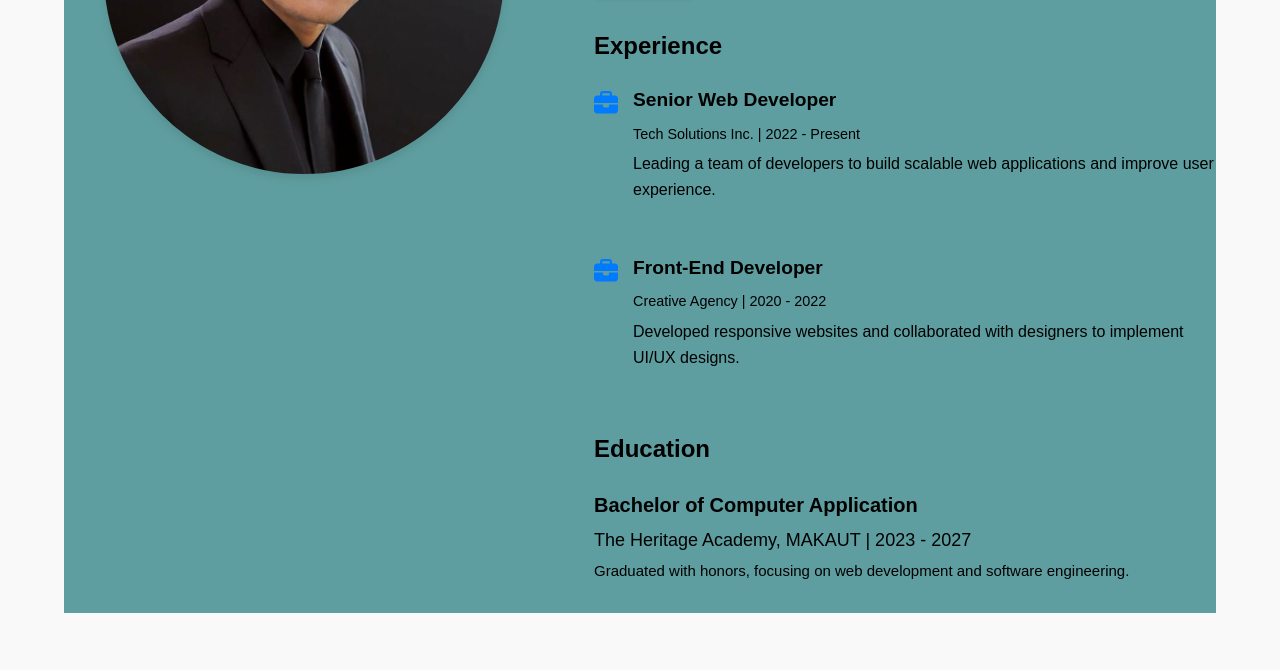
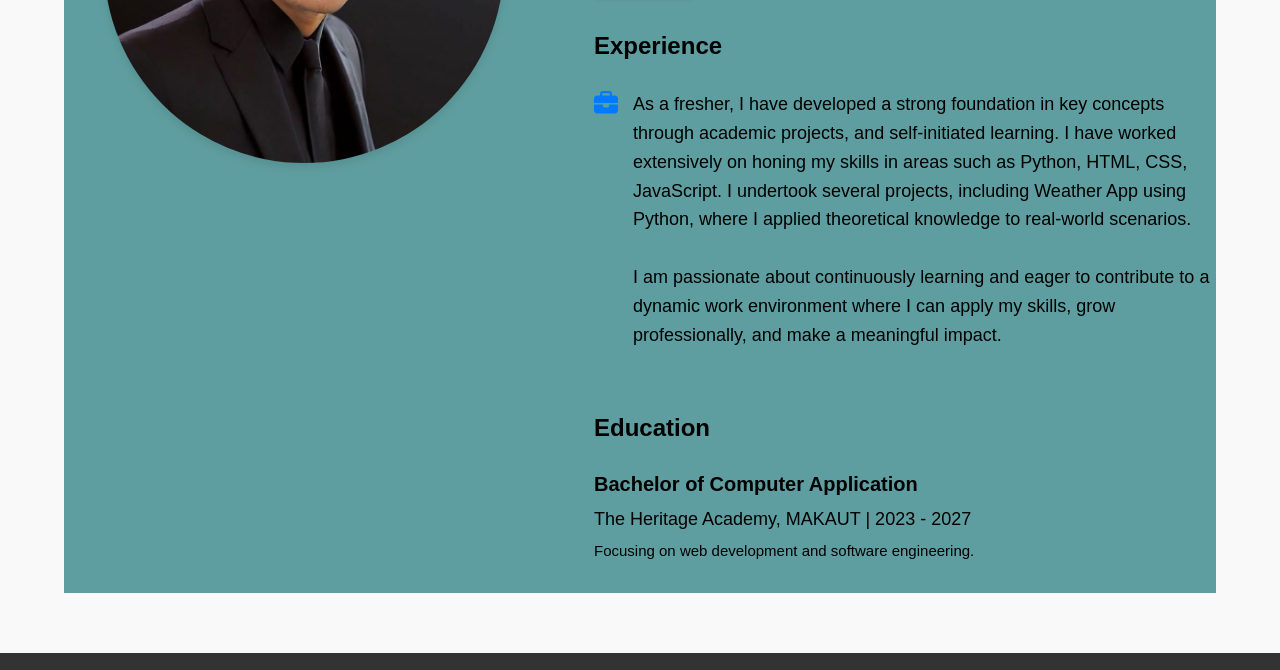
Before and after one commit to AnkitMondal-coder/My-Website, a plain HTML site: page about.html in a window 1280 px wide. Shown: the part 882-1552 px from the top of the page. Drawn offline with Linux system fonts and the light colour scheme.

Commit message:
Add files via upload

```diff
--- a/about.html
+++ b/about.html
@@ -95,7 +95,7 @@
           <!-- Experience Timeline -->
           <div class="timeline">
             <h4>Experience</h4>
-            <div class="timeline-item">
+            <!-- <div class="timeline-item">
               <div class="timeline-icon">
                 <i class="fas fa-briefcase"></i>
               </div>
@@ -114,6 +114,27 @@
                 <span>Creative Agency | 2020 - 2022</span>
                 <p>Developed responsive websites and collaborated with designers to implement UI/UX designs.</p>
               </div>
+            </div> -->
+
+
+
+            <!--this part is developed beacuse i don't have any exp right now .-->
+            <div class="timeline-item">
+              <div class="timeline-icon">
+                <i class="fas fa-briefcase"></i>
+              </div>
+              <div class="timeline-content">
+                <!-- <h5>Front-End Developer</h5>
+                <span>Creative Agency | 2020 - 2022</span> -->
+                <!-- <p>Developed responsive websites and collaborated with designers to implement UI/UX designs.</p> -->
+                 <p>As a fresher, I have developed a strong foundation in key concepts through academic projects,
+                  and self-initiated learning. I have worked extensively on honing my skills in areas such as
+                  Python, HTML, CSS, JavaScript. I undertook several projects, including
+                  Weather App using Python, where I applied theoretical knowledge to real-world scenarios. <br /><br />
+
+                  I am passionate about continuously learning and eager to contribute to a dynamic work environment
+                  where I can apply my skills, grow professionally, and make a meaningful impact.</p>
+              </div>
             </div>
             <!-- Add more timeline items as needed -->
           </div>
@@ -124,7 +145,7 @@
             <div class="education-item">
               <h5>Bachelor of Computer Application</h5>
               <span>The Heritage Academy, MAKAUT | 2023 - 2027</span>
-              <p>Graduated with honors, focusing on web development and software engineering.</p>
+              <p>Focusing on web development and software engineering.</p>
             </div>
             <!-- Add more education items as needed -->
           </div>
--- a/styles.css
+++ b/styles.css
@@ -210,7 +210,7 @@
   }
 
   .timeline-content p {
-    font-size: 1rem;
+    font-size: 18px;
     margin-top: 5px;
   }
 
```
